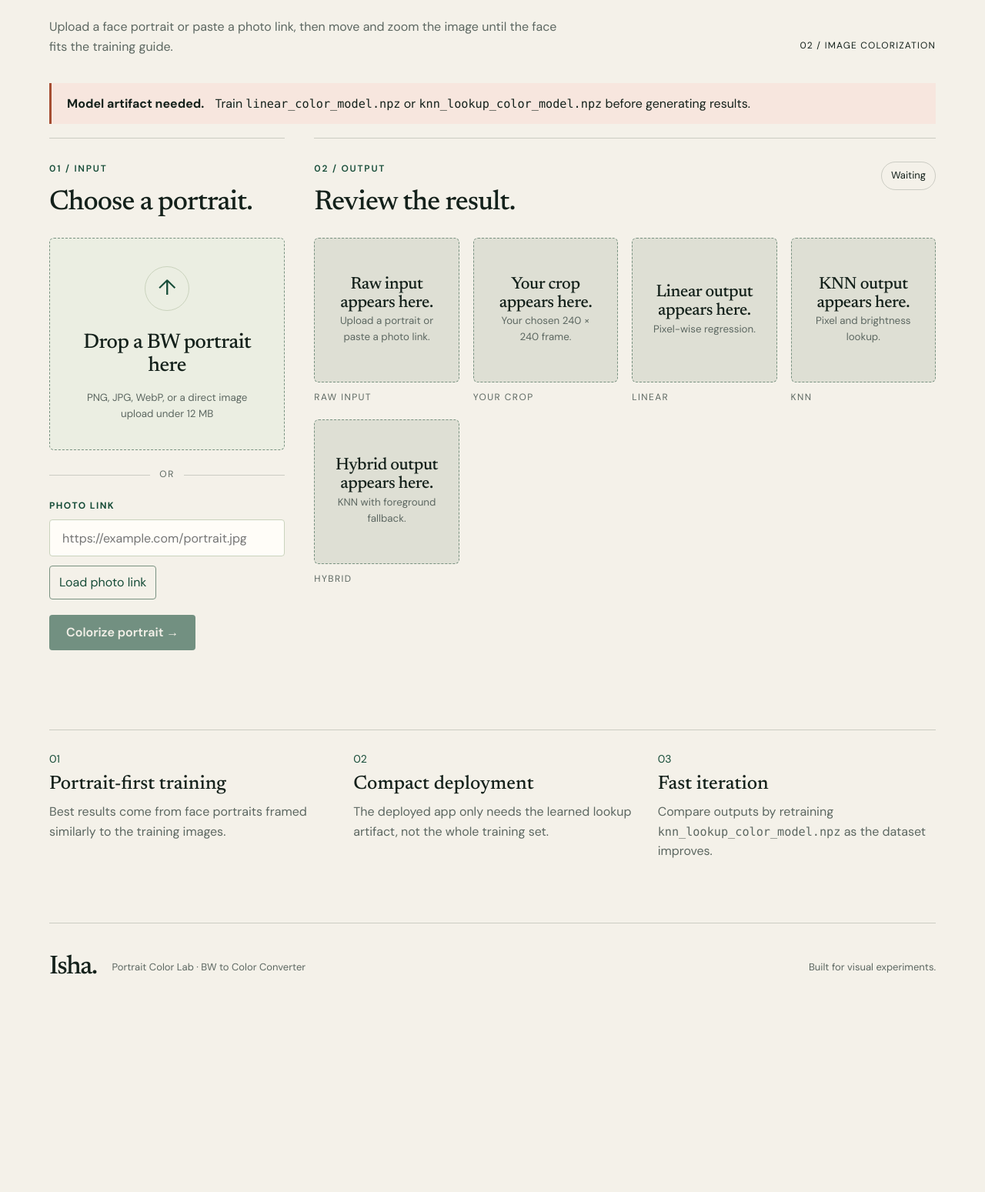
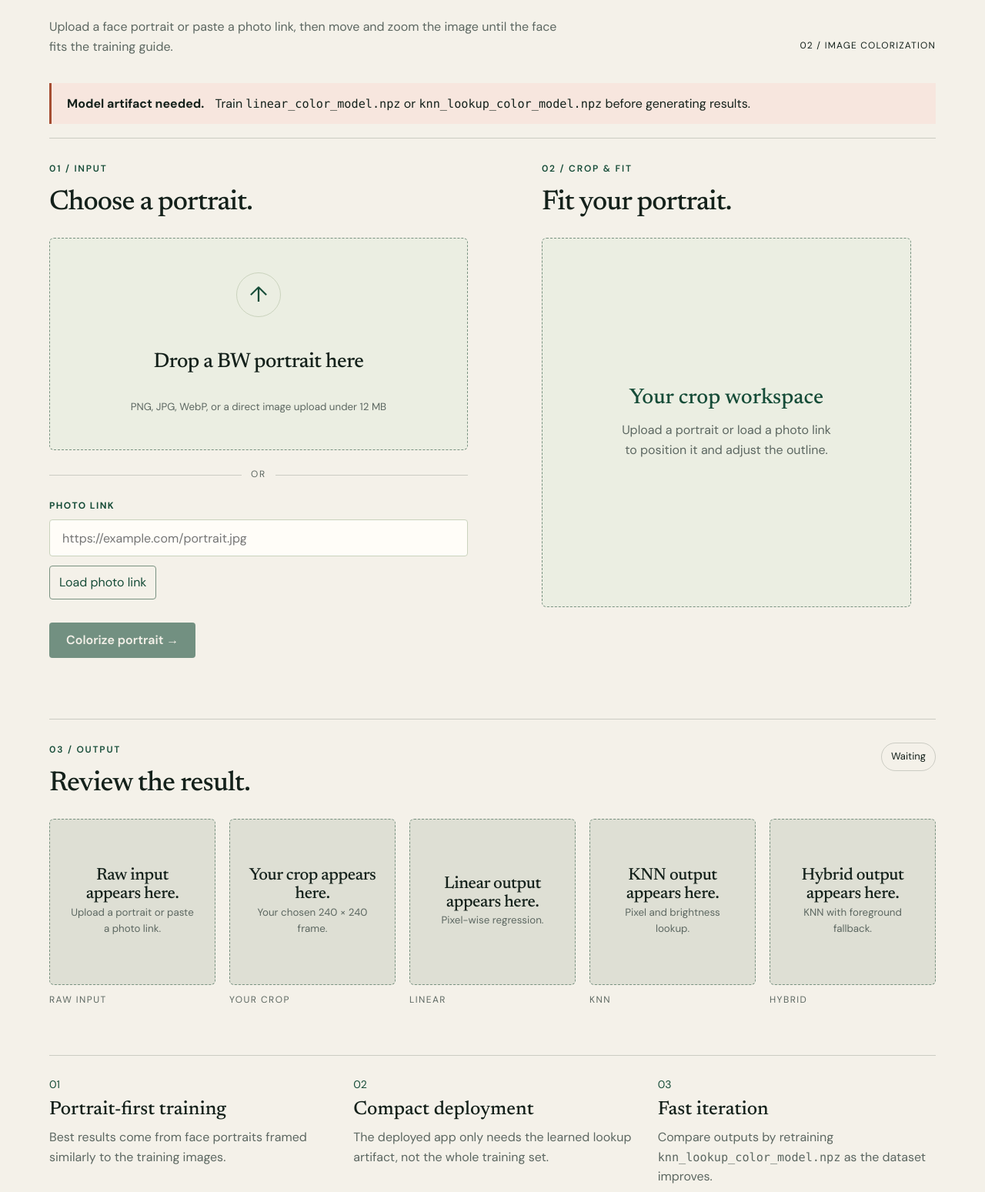
Before and after one commit to ishasingh2893/BWtoColorConverter, a Flask app: page / in a window 1280 px wide. Shown: the part 306-1855 px from the top of the page at 77% size. Before the commit the page ends 1572 px from the top, so only its background shows below. Run offline with Flask 3, Linux system fonts and the light colour scheme; some libraries are stand-ins or nearby versions.

Commit message:
Place crop editor beside upload controls and results below

```diff
--- a/static/app.js
+++ b/static/app.js
@@ -84,6 +84,7 @@ function invalidateSource() {
   drag = null;
   submit.disabled = true;
   $("#crop-editor").hidden = true;
+  $("#crop-placeholder").hidden = false;
   $("#raw-input-preview").hidden = true;
   $("#empty-raw-input").hidden = false;
   clearResults();
@@ -118,6 +119,7 @@ async function prepare(file) {
     image = loaded;
     showImage("#raw-input-preview", "#empty-raw-input", data.image);
     $("#crop-editor").hidden = false;
+    $("#crop-placeholder").hidden = true;
     submit.disabled = false;
     reset();
   } catch (error) {
--- a/static/styles.css
+++ b/static/styles.css
@@ -175,7 +175,7 @@ code {
 
 .workspace {
   display: grid;
-  grid-template-columns: minmax(280px, 0.55fr) minmax(0, 1.45fr);
+  grid-template-columns: minmax(0, 1fr);
   gap: 38px;
   align-items: start;
 }
@@ -504,7 +504,34 @@ fieldset { border: 0; margin: 0; padding: 0; min-width: 0; }
   padding: 8px 12px;
   margin-top: 12px;
 }
-.crop-editor { margin-top: 28px; }
+.crop-editor { margin-top: 18px; }
+#input-controls {
+  display: grid;
+  grid-template-columns: minmax(0, 1fr) minmax(0, 1fr);
+  gap: clamp(28px, 5vw, 80px);
+  align-items: start;
+}
+.upload-panel, .crop-panel { min-width: 0; }
+.crop-panel { width: 100%; max-width: 480px; justify-self: center; }
+.crop-placeholder {
+  display: grid;
+  place-content: center;
+  gap: 12px;
+  text-align: center;
+  aspect-ratio: 1;
+  margin-top: 24px;
+  padding: 32px;
+  border: 1px dashed #799281;
+  border-radius: 6px;
+  background: var(--soft);
+  color: var(--muted);
+}
+.crop-placeholder strong { font: 500 28px/1.2 "Newsreader", Georgia, serif; color: var(--green); }
+.crop-placeholder span { max-width: 290px; }
+@media (max-width: 760px) {
+  #input-controls { grid-template-columns: minmax(0, 1fr); gap: 32px; }
+  .crop-panel { max-width: 480px; justify-self: start; }
+}
 .crop-editor h3 { font-size: 27px; }
 .crop-editor p, .crop-editor small { font-size: 13px; color: var(--muted); }
 .crop-editor p { margin: 10px 0 16px; }
--- a/templates/index.html
+++ b/templates/index.html
@@ -59,6 +59,7 @@
       <section class="workspace" aria-label="Portrait colorization workspace">
         <form class="input-panel" id="colorize-form">
           <fieldset id="input-controls">
+          <section class="upload-panel" aria-label="Choose portrait">
           <p class="eyebrow">01 / INPUT</p>
           <h2>Choose a portrait.</h2>
 
@@ -84,8 +85,15 @@
 
           <button type="button" class="secondary-button" id="load-link">Load photo link</button>
 
+          </section>
+          <section class="crop-panel" aria-label="Crop and fit portrait">
+            <p class="eyebrow">02 / CROP &amp; FIT</p>
+            <h2>Fit your portrait.</h2>
+            <div id="crop-placeholder" class="crop-placeholder">
+              <strong>Your crop workspace</strong>
+              <span>Upload a portrait or load a photo link to position it and adjust the outline.</span>
+            </div>
           <section id="crop-editor" class="crop-editor" hidden aria-label="Position portrait">
-            <h3>Fit the outline around your portrait.</h3>
             <p id="crop-help">Drag to position and zoom to fit your whole head inside the outline. Align your neck and the tops of your shoulders with the lower part of the guide. Leave the small gap above your hair. Adjust the head, cheek, and neck points, then slide the two lower corner points along the frame edge to fit your shoulders.</p>
             <div class="crop-box" id="crop-box" tabindex="0" role="application" aria-label="Portrait crop. Use arrow keys to move the image; hold Shift for larger steps." aria-describedby="crop-help">
               <canvas id="crop-canvas" width="480" height="480"></canvas>
@@ -114,6 +122,7 @@
             </div>
             <small>The outline follows the typical head-and-shoulder silhouette of 200 training portraits. The square is your final crop; the shaded guide is not included.</small>
           </section>
+          </section>
           </fieldset>
           <div class="actions">
             <button type="submit" id="submit-button" disabled>Colorize portrait <span>→</span></button>
@@ -125,7 +134,7 @@
         <section class="preview-panel" aria-label="Colorized output">
           <div class="preview-head">
             <div>
-              <p class="eyebrow">02 / OUTPUT</p>
+              <p class="eyebrow">03 / OUTPUT</p>
               <h2>Review the result.</h2>
             </div>
             <span id="result-badge">Waiting</span>
```
